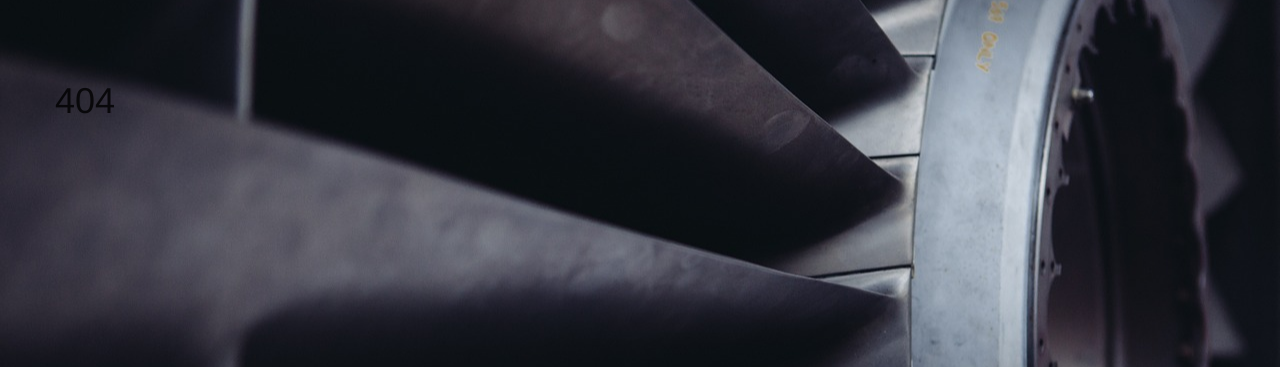
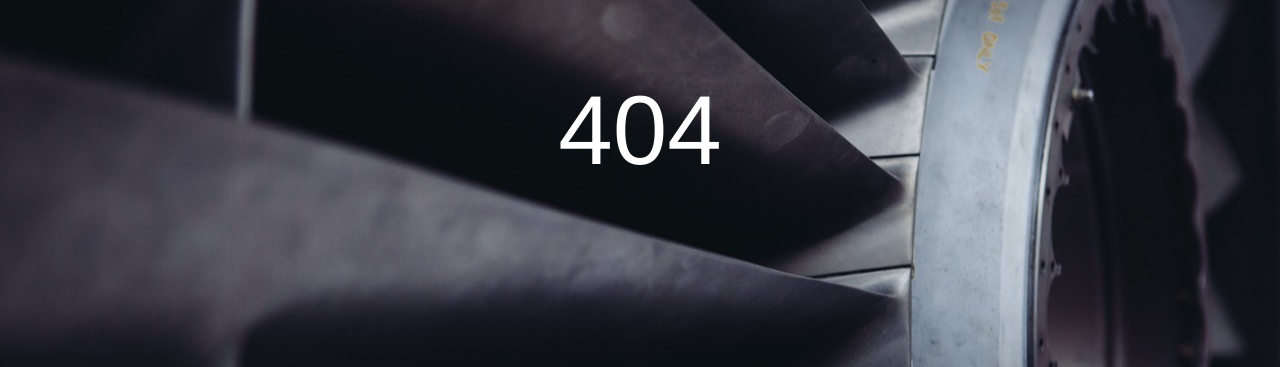
Before and after one commit to airsoull/frical, a Django app: template frical/templates/404.html in a window 1280 px wide. Shown: the part 51-418 px from the top of the page. Run offline with Django 3.2, Linux system fonts and the light colour scheme; the template is opened without the code that fills it: most values are stand-ins (such as "Sample title", 1, 10 or a date in 2020); some libraries are stand-ins or nearby versions; some web fonts are replaced.

Commit message:
cambio 404 html

```diff
--- a/frical/templates/404.html
+++ b/frical/templates/404.html
@@ -1,5 +1,7 @@
 {% extends "base.html" %}
 
 {% block content %}
-	<h1>404</h1>
+<div class="col-md-10 col-lg-10 col-md-offset-1 col-lg-offset-1 text-center">
+	<h1 class="title">404</h1>
+</div>
 {% endblock content %}
```
